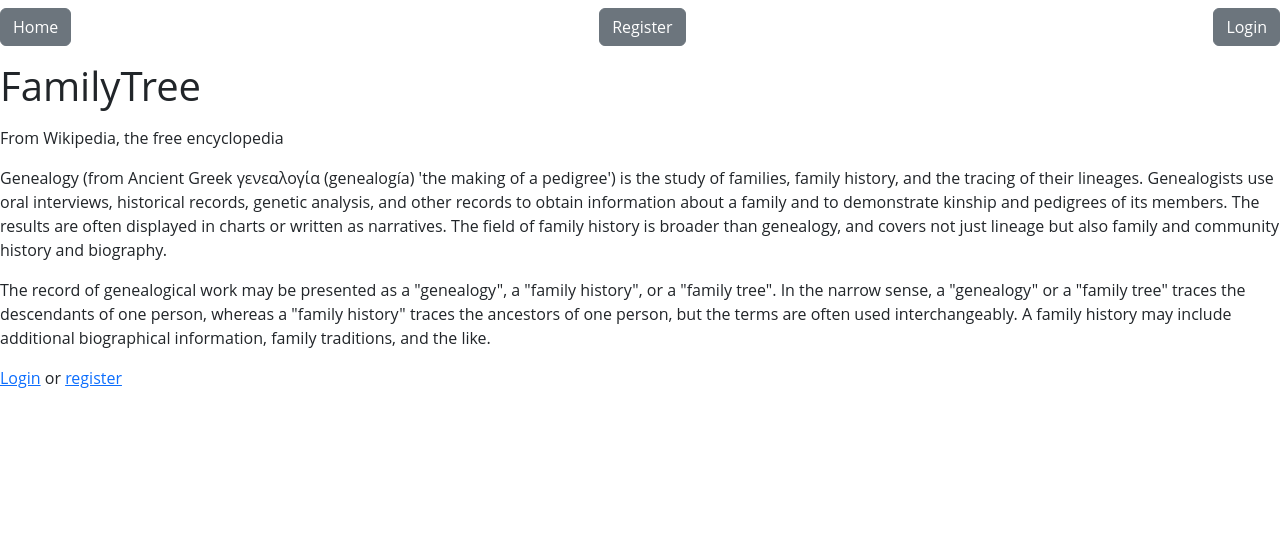
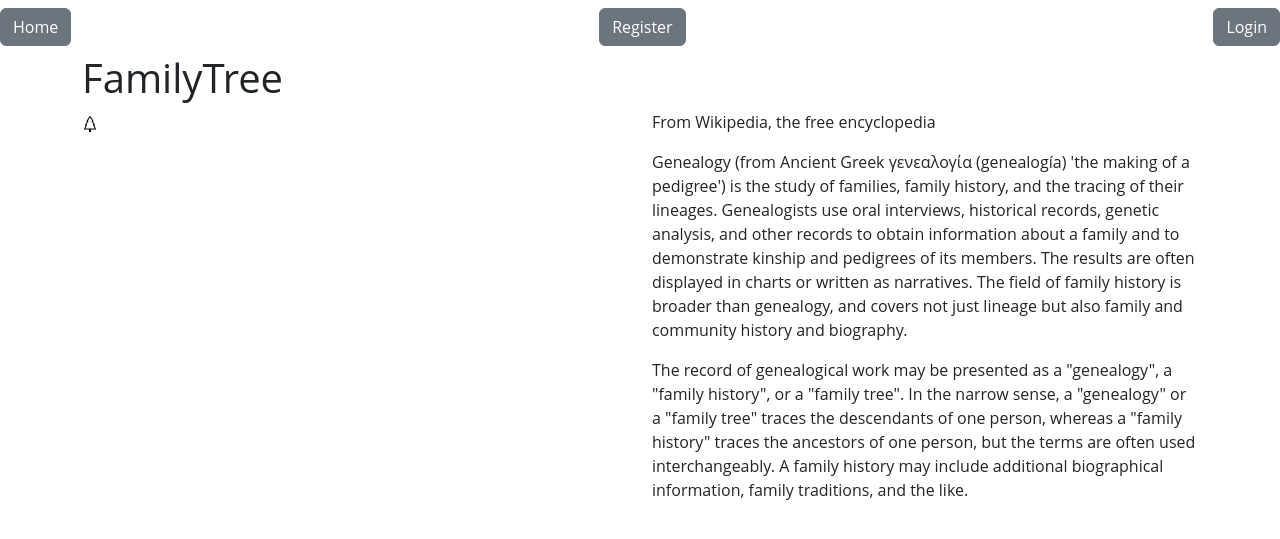
Before and after one commit to andriiguthub/Family-records, a Flask app: page / in a window 1280 px wide. Shown: the top 539 px of the page. Run offline with Flask 3, Linux system fonts and the light colour scheme; some libraries are stand-ins or nearby versions.

Commit message:
Update index.html

```diff
--- a/templates/index.html
+++ b/templates/index.html
@@ -5,9 +5,13 @@
 {% endblock %}
 
 {% block main %}
-    <header class="navbar">
+    <div class="container">
         <h1>FamilyTree</h1>
-    </header>
+        <div class="row">
+            <div class="col">
+                <img src="/static/tree.svg">
+            </div>
+            <div class="col">
                 <p>
                     From Wikipedia, the free encyclopedia
                 </p>
@@ -17,7 +21,7 @@
                 <p>
                     The record of genealogical work may be presented as a "genealogy", a "family history", or a "family tree". In the narrow sense, a "genealogy" or a "family tree" traces the descendants of one person, whereas a "family history" traces the ancestors of one person, but the terms are often used interchangeably. A family history may include additional biographical information, family traditions, and the like.
                 </p>
-    <p>
-        <a href="/login">Login</a> or <a href="/register">register</a>
-    </p>
+            </div>
+        </div>
+    </div>
 {% endblock %}
```
Lines whose indentation alone changed are shown as unchanged.
